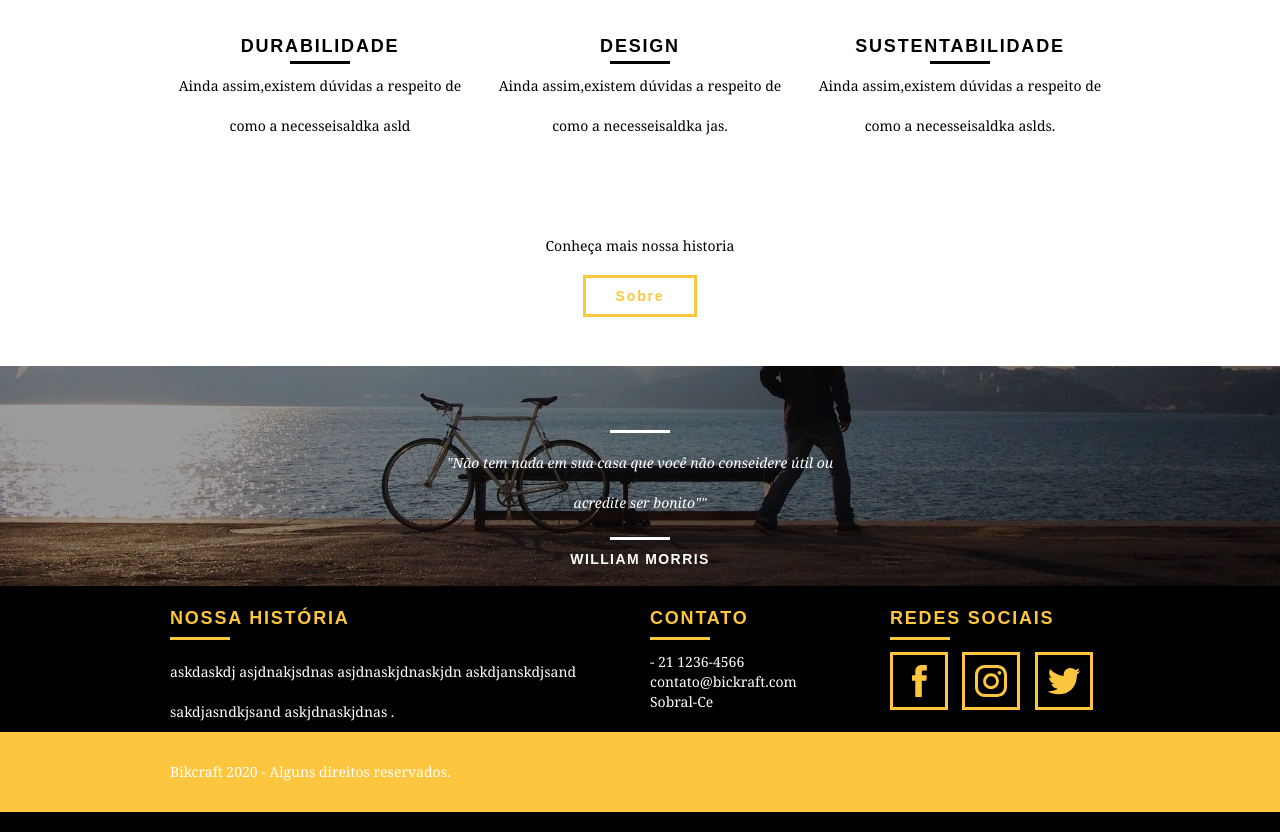
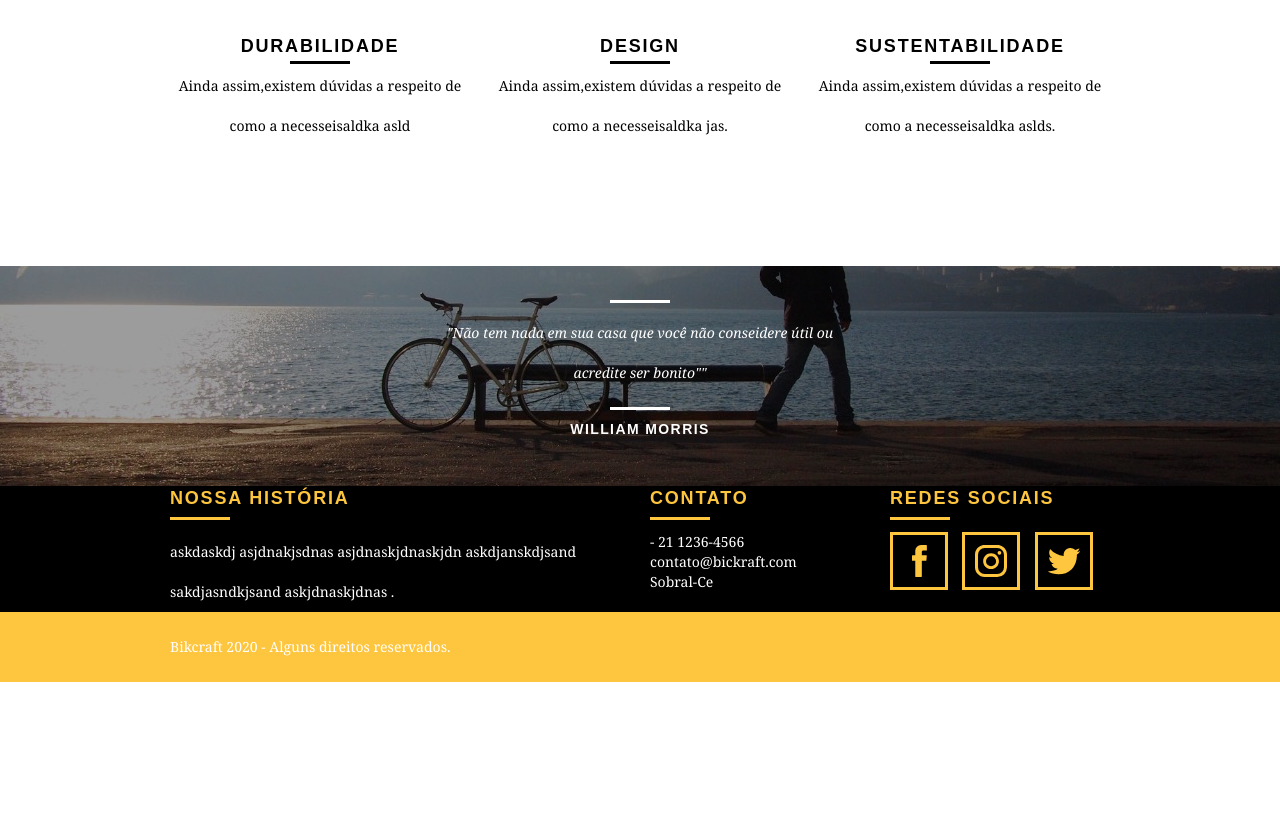
Before and after one commit to Fabriciox7/Bikcraft, a PHP site: page /sobre.html in a window 1280 px wide. Shown: the part 1229-2061 px from the top of the page. After the commit the page ends 1911 px from the top, so only its background shows below. Run offline with PHP 8.4, Linux system fonts and the light colour scheme.

Commit message:
correção SOBRE

```diff
--- a/css/style.css
+++ b/css/style.css
@@ -219,6 +219,11 @@ img {
 .produtos_icone {
   background: #000;
   padding: 20px;
+
+}
+
+.produtos_icone img {
+  margin: auto;
 }
 
 .call-to-action {
@@ -310,7 +315,7 @@ img {
   background: url("../img/bg-footer.jpg") no-repeat center;
   background-size: cover;
   text-align: center;
-  padding-top: 50px;
+  padding-top: 20px;
 }
 
 .quebra .quote-externo {
@@ -321,7 +326,7 @@ img {
   width: 100%;
   background: #000;
   color: #fff;
-  padding: 20px 0;
+  padding-top: 20px 0 5px 0;
 }
 
 .footer h3 {
@@ -370,5 +375,5 @@ img {
 .copy {
   width: 100%;
   background-color: #fec63e;
-  padding: 20px 0;
+  padding: 15px 0;
 }
--- a/sobre.html
+++ b/sobre.html
@@ -80,10 +80,10 @@
       </li>
     </ul>
 
-    <div class="call-to-action">
+    <!--     <div class="call-to-action">
       <p>Conheça mais nossa historia</p>
       <a href="produtos.html" class="btn btn-preto ">Sobre</a>
-    </div>
+    </div> -->
 
   </section>
   <section class="quebra">
```
Also changed, not shown: index.html (+4 -8 lines).
